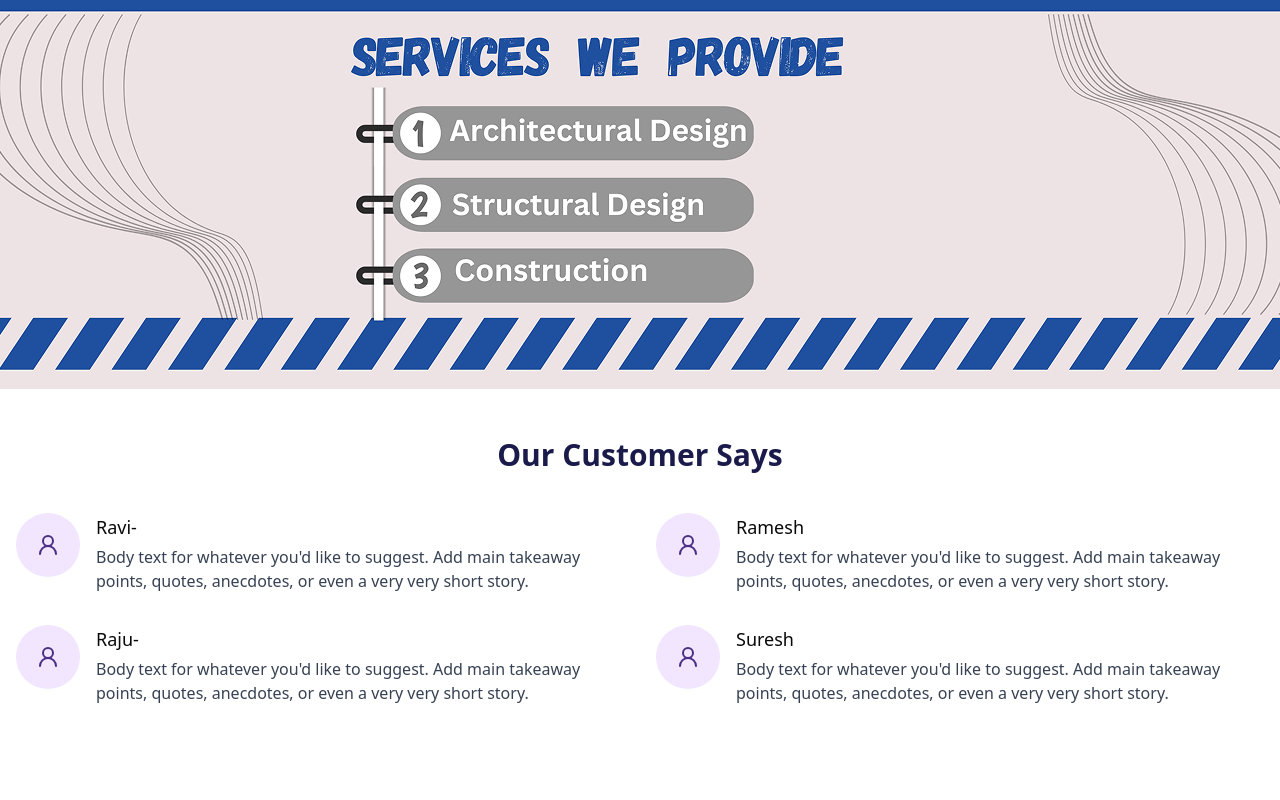
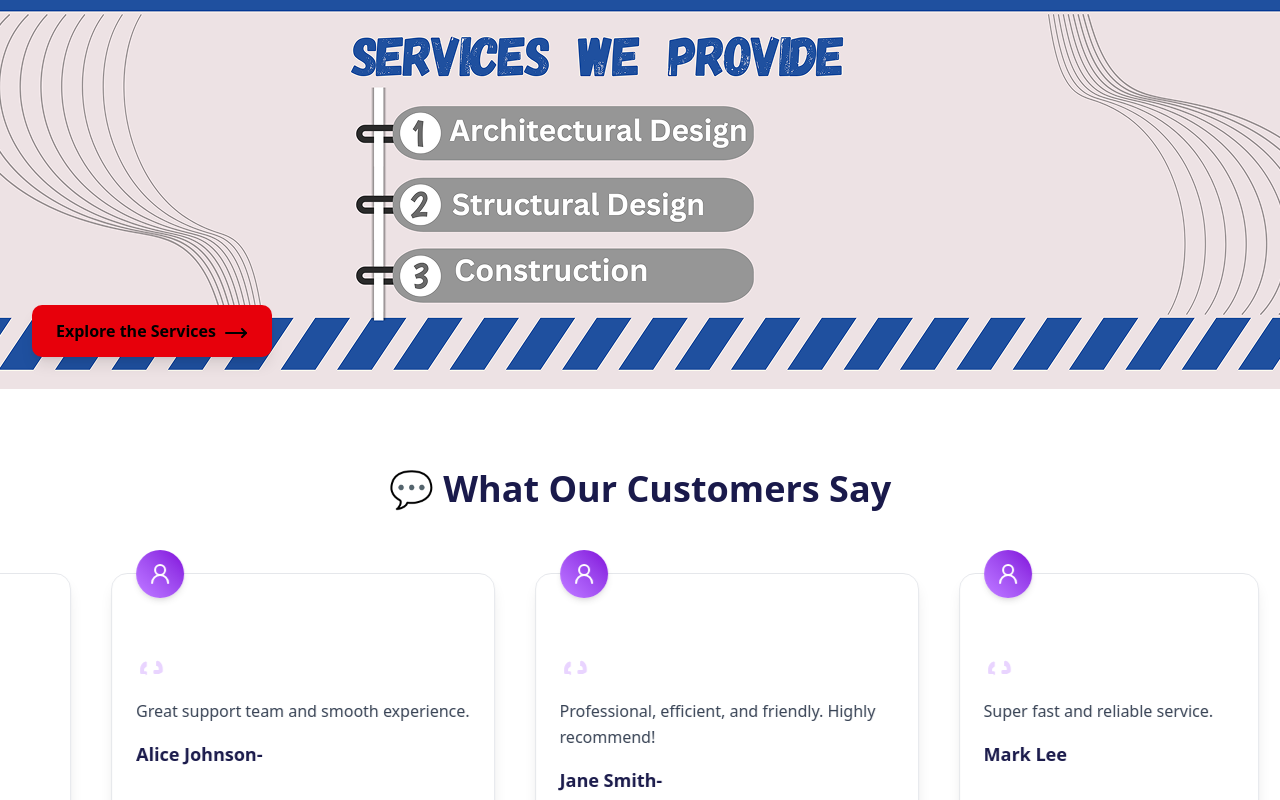
Before and after one commit to Asukumar123/STHA-CONSTRUCTION-PVT-LTD, a Next.js app: page / in a window 1280 px wide. Shown: the part 2000-2800 px from the top of the page. Built offline with nearby package versions, Linux system fonts and the light colour scheme.

Commit message:
add a animation effects

```diff
--- a/Components/Home/Banner.tsx
+++ b/Components/Home/Banner.tsx
@@ -1,86 +1,29 @@
 "use client";
 import Link from "next/link";
 import Image from "next/image";
-import { motion, useAnimation } from "framer-motion";
-import { useState } from "react";
-import { MoveRight } from "lucide-react"; // Importing the MoveRight icon
+import { MoveRight } from "lucide-react";
 
 export default function Banner() {
-    const controls = useAnimation(); // Animation controls
-    const [isHovered, setIsHovered] = useState(false); // Hover state
-    const [isClicked, setIsClicked] = useState(false); // Click state
-
-    const handleClick = () => {
-        setIsClicked(true);
-        controls.start({
-            scale: [1, 1.2, 0.9, 1], // Bounce effect
-            rotate: [0, 20, -20, 0], // Add a slight rotation
-            transition: {
-                duration: 0.6,
-                ease: "easeInOut",
-            },
-        });
-
-        // Reset after the animation
-        setTimeout(() => setIsClicked(false), 600);
-    };
-
     return (
-        <div
-            className="relative h-[729px] w-full overflow-hidden"
-            onMouseEnter={() => setIsHovered(true)}
-            onMouseLeave={() => setIsHovered(false)}
-        >
+        <div className="relative h-[729px] w-full overflow-hidden">
             {/* Image Section */}
-            <motion.div
-                animate={controls}
-                className="absolute top-0 left-0 h-full w-full"
-                onClick={handleClick}
-            >
+            <div className="absolute top-0 left-0 h-full w-full">
                 <Image
                     src="/Assets/Banner.png"
                     alt="Banner Image"
                     fill
-                    className="object-cover cursor-pointer"
+                    className="object-cover"
                 />
-            </motion.div>
+            </div>
 
-            {/* Hover Overlay */}
-            {isHovered && (
-                <motion.div
-                    initial={{ opacity: 0 }}
-                    animate={{ opacity: 1 }}
-                    exit={{ opacity: 0 }}
-                    transition={{ duration: 0.5, ease: "easeInOut" }}
-                    className={`absolute inset-0 flex flex-col items-center justify-center bg-gradient-to-t from-blue-600/70 via-blue-600/30 to-transparent backdrop-blur-md transition-all duration-500 ${
-                        isHovered ? "opacity-60 translate-y-0" : "opacity-0 translate-y-full"
-                      }`}
-                >
-                    <motion.button
-                        whileHover={{ scale: 1.1 }}
-                        whileTap={{ scale: 0.95 }}
-                        className="px-6 py-3 bg-red-600 text-black font-semibold rounded-lg shadow-lg"
-                        onClick={handleClick}
-                    >
-                        <Link href="/Services" className="flex items-center gap-2">
-                      Explore the Services <span className="mt-1"><MoveRight /></span>
-                      </Link>
-
-                    </motion.button>
-                </motion.div>
-            )}
-
-            {/* Clicked State Indicator */}
-            {isClicked && (
-                <motion.div
-                    initial={{ opacity: 0, scale: 0.8 }}
-                    animate={{ opacity: 1, scale: 1 }}
-                    transition={{ duration: 0.16, ease: "easeOut" }}
-                    className="absolute inset-0 flex items-center justify-center bg-blue-800 bg-opacity-90 backdrop-blur-lg"
-                >
-                    <p className="text-white text-lg font-bold">Opening Services.....</p>
-                </motion.div>
-            )}
+            {/* Button at Bottom Left */}
+            <div className="absolute bottom-8 left-8">
+                <Link href="/Services">
+                    <button className="px-6 py-3 bg-red-600 text-black font-semibold rounded-lg shadow-lg flex items-center gap-2">
+                        Explore the Services <span className="mt-1"><MoveRight /></span>
+                    </button>
+                </Link>
+            </div>
         </div>
     );
 }
--- a/Components/Home/supported.tsx
+++ b/Components/Home/supported.tsx
@@ -1,11 +1,14 @@
-import Image from "next/image"
-import React from "react"
+
+"use client";
+import Image from "next/image";
+import React from "react";
+import { motion } from "framer-motion";
 
 type Partner = {
-  id: number
-  name: string
-  logoUrl: string
-}
+  id: number;
+  name: string;
+  logoUrl: string;
+};
 
 const partners: Partner[] = [
   {
@@ -28,25 +31,44 @@ const partners: Partner[] = [
     name: "IIM Bodh Gaya",
     logoUrl: "/Assets/logos/iimbg.png",
   },
-]
+];
 
 export default function SupportedBy() {
+  // Duplicate once for seamless loop
+  const repeatedLogos = [...partners, ...partners,...partners, ...partners,...partners, ...partners];
+
   return (
-    <div className="px-4 py-12 max-w-9xl ">
-      <h2 className="text-3xl font-bold text-center text-[#1a1a4b] mb-10">Supported By</h2>
+    <div className="overflow-hidden w-full bg-white py-10">
+      <h2 className="text-3xl font-bold text-center text-[#1a1a4b] mb-10">
+        Supported By
+      </h2>
 
-      <div className="flex flex-wrap justify-between items-center gap-8 md:gap-12">
-        {partners.map((partner) => (
-          <Image
-            key={partner.id}
-            src={partner.logoUrl || "/placeholder.svg"}
-            alt={`${partner.name} logo`}
-            width={150}
-            height={80}
-            className="object-contain h-21"
-          />
-        ))}
+      <div className="relative w-full overflow-hidden">
+        <motion.div
+          className="flex w-max"
+          animate={{ x: ["0%", "-50%"] }}
+          transition={{
+            repeat: Infinity,
+            duration: 25,
+            ease: "linear",
+          }}
+        >
+          {repeatedLogos.map((partner, index) => (
+            <div
+              key={`${partner.id}-${index}`}
+              className="flex-shrink-0 px-12"
+            >
+              <Image
+                src={partner.logoUrl}
+                alt={`${partner.name} logo`}
+                width={150}
+                height={100}
+                className="object-contain h-24 w-auto"
+              />
+            </div>
+          ))}
+        </motion.div>
       </div>
     </div>
-  )
+  );
 }
--- a/Components/Home/testimonial.tsx
+++ b/Components/Home/testimonial.tsx
@@ -1,55 +1,65 @@
-import React from "react"
+"use client";
+import { motion } from "framer-motion";
 
-type Testimonial = {
-  id: number
-  name: string
-  content: string
-  hasHyphen: boolean
-}
-
-const testimonials: Testimonial[] = [
+export default function Testimonials() {
+  const testimonials = [
     {
       id: 1,
-    name: "Ravi",
-    content: "Body text for whatever you'd like to suggest. Add main takeaway points, quotes, anecdotes, or even a very very short story.",
+      name: "John Doe",
+      content: "This service completely exceeded my expectations!",
+      hasHyphen: false,
+    },
+    {
+      id: 2,
+      name: "Alice Johnson",
+      content: "Great support team and smooth experience.",
       hasHyphen: true,
     },
     {
-    id: 2,
-    name: "Ramesh",
-    content: "Body text for whatever you'd like to suggest. Add main takeaway points, quotes, anecdotes, or even a very very short story.",
-    hasHyphen: false,
-  },
-  {
       id: 3,
-    name: "Raju",
-    content: "Body text for whatever you'd like to suggest. Add main takeaway points, quotes, anecdotes, or even a very very short story.",
+      name: "Jane Smith",
+      content: "Professional, efficient, and friendly. Highly recommend!",
       hasHyphen: true,
     },
     {
       id: 4,
-    name: "Suresh",
-    content: "Body text for whatever you'd like to suggest. Add main takeaway points, quotes, anecdotes, or even a very very short story.",
+      name: "Mark Lee",
+      content: "Super fast and reliable service.",
       hasHyphen: false,
     },
-]
+  ];
 
-export default function Testimonials() {
+  const repeatedTestimonials = [...testimonials, ...testimonials];
+
   return (
-    <div className="px-4 py-12 max-w-8xl mx-auto">
-      <h2 className="text-3xl font-bold text-center text-[#1a1a4b] mb-10">Our Customer Says</h2>
+    <div className="px-4 py-20 max-w-8xl mx-auto overflow-hidden ">
+      <h2 className="text-4xl font-extrabold text-center text-[#1a1a4b] mb-16">
+        💬 What Our Customers Say
+      </h2>
 
-      <div className="grid md:grid-cols-2 gap-8">
-        {testimonials.map((testimonial) => (
-          <div key={testimonial.id} className="flex items-start gap-4">
-            <div className="w-16 h-16 rounded-full bg-[#f2e6ff] flex items-center justify-center flex-shrink-0">
+      <div className="relative w-full">
+        <motion.div
+          className="flex gap-10 w-max"
+          animate={{ x: ["0%", "-50%"] }}
+          transition={{
+            repeat: Infinity,
+            duration: 30,
+            ease: "linear",
+          }}
+        >
+          {repeatedTestimonials.map((testimonial, index) => (
+            <div
+              key={`${testimonial.id}-${index}`}
+              className="pt-8 min-w-[300px] max-w-sm flex-shrink-0 bg-white/80 backdrop-blur-md border border-gray-200 rounded-2xl p-6 pt-12 shadow-lg"
+            >
+              <div className="absolute -top-6 left-6 w-12 h-12 rounded-full bg-gradient-to-tr from-purple-400 to-purple-700 flex items-center justify-center shadow-md">
                 <svg
                   xmlns="http://www.w3.org/2000/svg"
                   width="24"
                   height="24"
                   viewBox="0 0 24 24"
                   fill="none"
-                stroke="#4b2e83"
+                  stroke="#fff"
                   strokeWidth="2"
                   strokeLinecap="round"
                   strokeLinejoin="round"
@@ -58,15 +68,31 @@ export default function Testimonials() {
                   <path d="M20 21a8 8 0 0 0-16 0" />
                 </svg>
               </div>
-            <div>
-              <h3 className="font-medium text-lg">
-                {testimonial.hasHyphen ? `${testimonial.name}-` : testimonial.name}
+
+              <div className="mt-8">
+                <svg
+                  xmlns="http://www.w3.org/2000/svg"
+                  className="w-8 h-8 text-purple-200 mb-3"
+                  fill="currentColor"
+                  viewBox="0 0 24 24"
+                >
+                  <path d="M7.17 15H4a1 1 0 01-1-1v-2c0-3.07 1.64-5.64 4.17-6.32A1 1 0 018 6v3a1 1 0 01-.76.97C6.48 10.27 6 11.06 6 12v1h1.17a1 1 0 011 1v1a1 1 0 01-1 1zm10 0h-3.17a1 1 0 01-1-1v-1a1 1 0 011-1H17v-1c0-.94-.48-1.73-1.24-2.03A1 1 0 0115 9V6a1 1 0 01.83-.99C18.36 5.36 20 7.93 20 11v2a1 1 0 01-1 1z" />
+                </svg>
+
+                <p className="text-gray-700 text-base leading-relaxed">
+                  {testimonial.content}
+                </p>
+
+                <h3 className="mt-4 font-semibold text-lg text-[#1a1a4b]">
+                  {testimonial.hasHyphen
+                    ? `${testimonial.name}-`
+                    : testimonial.name}
                 </h3>
-              <p className="text-gray-700 mt-1">{testimonial.content}</p>
               </div>
             </div>
           ))}
+        </motion.div>
       </div>
     </div>
-  )
+  );
 }
--- a/src/hooks/useScrollDirection.js
+++ /dev/null
@@ -1,27 +0,0 @@
-// hooks/useScrollDirection.js
-import { useEffect, useState } from 'react';
-
-export function useScrollDirection() {
-    const [scrollDirection, setScrollDirection] = useState(null);
-
-    useEffect(() => {
-        let lastScrollY = window.scrollY;
-
-        const updateScrollDirection = () => {
-            const currentScrollY = window.scrollY;
-            const direction = currentScrollY > lastScrollY ? 'down' : 'up';
-            if (direction !== scrollDirection) {
-                setScrollDirection(direction);
-            }
-            lastScrollY = currentScrollY > 0 ? currentScrollY : 0;
-        };
-
-        window.addEventListener('scroll', updateScrollDirection);
-
-        return () => {
-            window.removeEventListener('scroll', updateScrollDirection);
-        };
-    }, [scrollDirection]);
-
-    return scrollDirection;
-}
```
Lines whose indentation alone changed are shown as unchanged.
